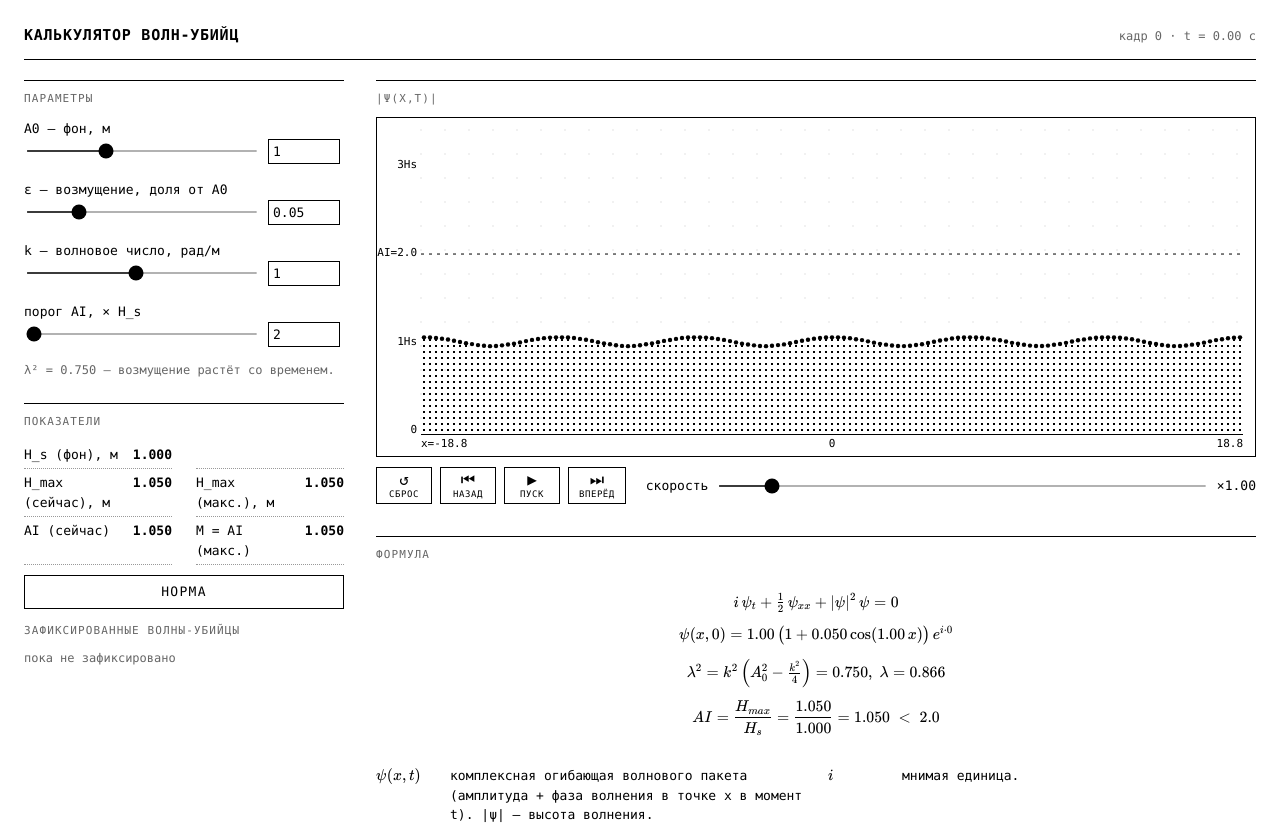
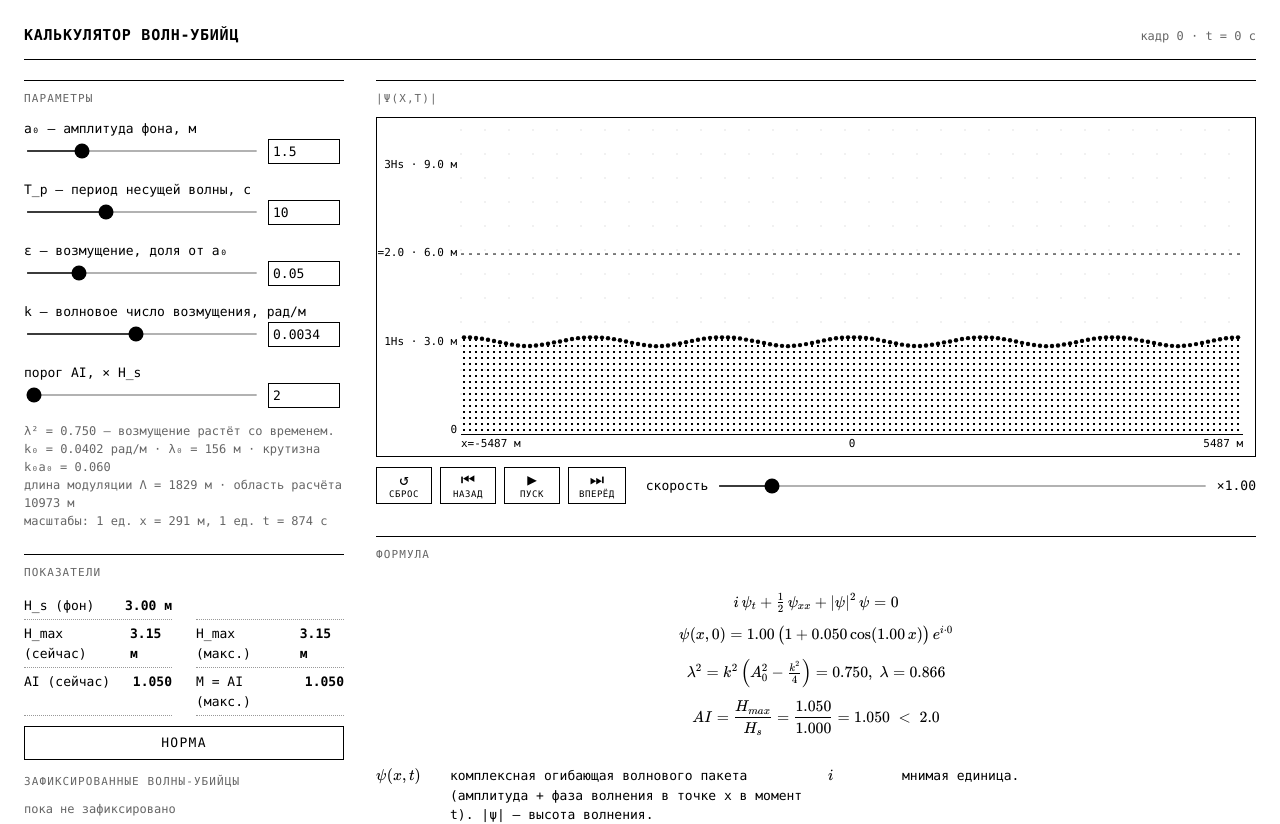
Before and after one commit to greygn/rogue-wave-calc, a React (Vite) app: page / in a window 1280 px wide. Shown: the top 824 px of the page. Built offline with nearby package versions, Linux system fonts and the light colour scheme.

Commit message:
внедрены реальные масштабы

```diff
--- a/src/App.tsx
+++ b/src/App.tsx
@@ -1,9 +1,10 @@
-import { useCallback, useEffect, useRef, useState } from 'react';
+import { useCallback, useEffect, useMemo, useRef, useState } from 'react';
 import { Tex } from './Tex';
 import { draw } from './render';
-import { bfLambda2, initPerturbed, type Sim } from './simulation';
+import { bfLambda2, domainLength, initPerturbed, type Sim } from './simulation';
+import { fmtTime, scales } from './physical';
 
-type HL = 'A0' | 'eps' | 'k' | 'thr' | null;
+type HL = 'A0' | 'Tp' | 'eps' | 'k' | 'thr' | null;
 
 interface Metrics { t: number; hmax: number; peak: number; }
 
@@ -17,18 +18,21 @@ const STEPS_PER_FRAME = 8;
 interface ParamProps {
   id: Exclude<HL, null>;
   label: string; unit?: string; min: number; max: number; step: number; value: number;
+  /** множитель отображения: в поле показывается value·scale (слайдер остаётся во внутренних единицах) */
+  scale?: number;
   onChange: (v: number) => void; hl: HL;
 }
 
-function Param({ id, label, unit, min, max, step, value, onChange, hl }: ParamProps) {
+function Param({ id, label, unit, min, max, step, value, scale = 1, onChange, hl }: ParamProps) {
   return (
     <div className={'param' + (hl === id ? ' hl' : '')}>
       <label><span>{label}{unit && <span className="unit">, {unit}</span>}</span></label>
       <div className="ctl">
         <input type="range" min={min} max={max} step={step} value={value}
           onChange={(e) => onChange(parseFloat(e.target.value))} />
-        <input type="number" min={min} max={max} step={step} value={value}
-          onChange={(e) => { const v = parseFloat(e.target.value); if (!isNaN(v)) onChange(v); }} />
+        <input type="number" min={min * scale} max={max * scale} step={step * scale}
+          value={Number((value * scale).toPrecision(4))}
+          onChange={(e) => { const v = parseFloat(e.target.value); if (!isNaN(v)) onChange(v / scale); }} />
       </div>
     </div>
   );
@@ -44,13 +48,15 @@ const LEGEND: LegendItem[] = [
   { sym: '|\\psi|^2\\psi', text: 'нелинейный член: собственная интенсивность волны влияет на её же эволюцию — источник самофокусировки и роста аномальных пиков.' },
   { sym: 'x', text: 'координата вдоль направления распространения волн.' },
   { sym: 't', text: 'время.' },
-  { sym: 'A_0', text: 'амплитуда фонового (невозмущённого) волнения.', hl: 'A0' },
+  { sym: 'A_0', text: 'амплитуда фонового волнения. В безразмерных переменных A₀ = 1; физическая амплитуда a₀ задаётся в параметрах.', hl: 'A0' },
   { sym: '\\varepsilon', text: 'относительная амплитуда начального малого возмущения.', hl: 'eps' },
   { sym: 'k', text: 'волновое число возмущения; растёт только при 0 < k < 2·A₀ (неустойчивость Бенджамина—Фейра).', hl: 'k' },
 ];
 
 export function App() {
-  const [A0, setA0] = useState(1);
+  const A0 = 1; // безразмерная амплитуда фона; физический масштаб — a0, Tp
+  const [a0, setA0] = useState(1.5);
+  const [Tp, setTp] = useState(10);
   const [eps, setEps] = useState(0.05);
   const [k, setK] = useState(1);
   const [thr, setThr] = useState(2.0);
@@ -67,14 +73,15 @@ export function App() {
   const accRef = useRef(0);
   const inRogueRef = useRef(false);
   const recIdRef = useRef(0);
-  const live = useRef({ A0, thr, speed });
-  live.current = { A0, thr, speed };
+  const sc = useMemo(() => scales(a0, Tp), [a0, Tp]);
+  const live = useRef({ A0, thr, speed, sc, a0 });
+  live.current = { A0, thr, speed, sc, a0 };
 
   const redraw = useCallback(() => {
     const c = canvasRef.current, sim = simRef.current;
     if (!c || !sim) return;
     const { A0, thr } = live.current;
-    draw(c, sim, { Hs: A0, threshold: thr, viewHalf: null });
+    draw(c, sim, { Hs: A0, threshold: thr, viewHalf: null, xScale: live.current.sc.L, hScale: 2 * live.current.a0 });
   }, []);
 
   const sync = useCallback(() => {
@@ -124,6 +131,7 @@ export function App() {
     if (simRef.current) sync();
     redraw();
   }, [thr, sync, redraw]);
+  useEffect(() => { redraw(); }, [sc, redraw]);
   useEffect(() => {
     const onResize = () => redraw();
     window.addEventListener('resize', onResize);
@@ -184,6 +192,7 @@ export function App() {
   const rogueEver = aiMax >= thr;
   const kOut = !(k > 0 && k < 2 * A0);
   const lam2 = bfLambda2(k, A0);
+  const hM = (a: number) => 2 * a0 * a; // высота волны = 2·амплитуда, м
   const cls = (v: boolean) => (v ? ' rogue' : '');
 
   const nse = 'i\\,\\psi_t + \\tfrac{1}{2}\\,\\psi_{xx} + |\\psi|^2\\,\\psi = 0';
@@ -195,26 +204,32 @@ export function App() {
     <div className="app">
       <header>
         <h1>Калькулятор волн-убийц</h1>
-        <span className="note">кадр {frame} · t = {f(m.t, 2)} с</span>
+        <span className="note">кадр {frame} · t = {fmtTime(m.t * sc.T)}</span>
       </header>
       <div className="grid">
         <div className="col">
           <section>
             <h2>Параметры</h2>
-            <Param id="A0" label="A0 — фон" unit="м" min={0.5} max={2} step={0.05} value={A0} onChange={setA0} hl={hl} />
-            <Param id="eps" label="ε — возмущение" unit="доля от A0" min={0.01} max={0.2} step={0.005} value={eps} onChange={setEps} hl={hl} />
-            <Param id="k" label="k — волновое число" unit="рад/м" min={0.1} max={2} step={0.05} value={k} onChange={setK} hl={hl} />
+            <Param id="A0" label="a₀ — амплитуда фона" unit="м" min={0.5} max={5} step={0.1} value={a0} onChange={setA0} hl={hl} />
+            <Param id="Tp" label="T_p — период несущей волны" unit="с" min={5} max={20} step={0.5} value={Tp} onChange={setTp} hl={hl} />
+            <Param id="eps" label="ε — возмущение" unit="доля от a₀" min={0.01} max={0.2} step={0.005} value={eps} onChange={setEps} hl={hl} />
+            <Param id="k" label="k — волновое число возмущения" unit="рад/м" min={0.1} max={2} step={0.05} value={k} scale={1 / sc.L} onChange={setK} hl={hl} />
             <Param id="thr" label="порог AI" unit="× H_s" min={2} max={2.5} step={0.1} value={thr} onChange={setThr} hl={hl} />
-            {kOut && <div className="warn">k ∉ (0, 2·A₀): возмущение не растёт, волны-убийцы не будет.</div>}
+            {kOut && <div className="warn">k ∉ (0, {f(2 / sc.L, 4)} рад/м): возмущение не растёт, волны-убийцы не будет.</div>}
             {!kOut && <div className="note">λ² = {f(lam2, 3)} — возмущение растёт со временем.</div>}
+            <div className="note">
+              k₀ = {f(sc.k0, 4)} рад/м · λ₀ = {f(sc.lambda0, 0)} м · крутизна k₀a₀ = {f(sc.steepness, 3)}<br />
+              длина модуляции Λ = {f((2 * Math.PI * sc.L) / k, 0)} м · область расчёта {f(domainLength(k) * sc.L, 0)} м<br />
+              масштабы: 1 ед. x = {f(sc.L, 0)} м, 1 ед. t = {f(sc.T, 0)} с
+            </div>
           </section>
           <section>
             <h2>Показатели</h2>
             <div className="metrics">
-              <div><span>H_s (фон), м</span><span className="val">{f(Hs, 3)}</span></div>
+              <div><span>H_s (фон)</span><span className="val">{f(hM(Hs), 2)} м</span></div>
               <div />
-              <div className={cls(rogue)}><span>H_max (сейчас), м</span><span className="val">{f(m.hmax, 3)}</span></div>
-              <div className={cls(rogueEver)}><span>H_max (макс.), м</span><span className="val">{f(m.peak, 3)}</span></div>
+              <div className={cls(rogue)}><span>H_max (сейчас)</span><span className="val">{f(hM(m.hmax), 2)} м</span></div>
+              <div className={cls(rogueEver)}><span>H_max (макс.)</span><span className="val">{f(hM(m.peak), 2)} м</span></div>
               <div className={cls(rogue)}><span>AI (сейчас)</span><span className="val">{f(ai, 3)}</span></div>
               <div className={cls(rogueEver)}><span>M = AI (макс.)</span><span className="val">{f(aiMax, 3)}</span></div>
             </div>
@@ -225,8 +240,8 @@ export function App() {
               : <ol className="records">
                   {records.map((r, i) => (
                     <li key={r.id} className="rogue">
-                      <span>#{i + 1} · t = {f(r.t, 2)} с</span>
-                      <span>H_max = {f(r.hmax, 3)} м · AI = {f(r.ai, 3)}</span>
+                      <span>#{i + 1} · t = {fmtTime(r.t * sc.T)}</span>
+                      <span>H_max = {f(hM(r.hmax), 2)} м · AI = {f(r.ai, 3)}</span>
                     </li>
                   ))}
                 </ol>}
--- /dev/null
+++ b/src/physical.ts
@@ -0,0 +1,41 @@
+/** Перевод безразмерных величин НУШ (iψ_t + ½ψ_xx + |ψ|²ψ = 0, фон |ψ| = 1) в физические. */
+
+const G = 9.81;
+
+export interface Scales {
+  /** волновое число несущей, рад/м */
+  k0: number;
+  /** длина несущей волны, м */
+  lambda0: number;
+  /** метров на единицу x */
+  L: number;
+  /** секунд на единицу t */
+  T: number;
+  /** крутизна несущей k0·a0 */
+  steepness: number;
+}
+
+/**
+ * Глубокая вода: ω0 = 2π/Tp, k0 = ω0²/g. НУШ для огибающей a:
+ *   i a_t − (ω0/8k0²) a_xx − (ω0 k0²/2)|a|² a = 0   (в системе, движущейся с c_g).
+ * При a = a0·ψ, x = L·X, t = T·τ получаем безразмерную форму с
+ *   T = 2 / (ω0 (k0 a0)²),  L = 1 / (√2 k0² a0).
+ * Граница неустойчивости k < 2 (при A0 = 1) даёт Δk < 2√2 k0² a0 — классический критерий Бенджамина—Фейра.
+ */
+export function scales(a0: number, Tp: number): Scales {
+  const w0 = (2 * Math.PI) / Tp;
+  const k0 = (w0 * w0) / G;
+  return {
+    k0,
+    lambda0: (2 * Math.PI) / k0,
+    L: 1 / (Math.SQRT2 * k0 * k0 * a0),
+    T: 2 / (w0 * (k0 * a0) ** 2),
+    steepness: k0 * a0,
+  };
+}
+
+export function fmtTime(s: number): string {
+  if (s < 120) return s.toFixed(0) + ' с';
+  if (s < 7200) return (s / 60).toFixed(1) + ' мин';
+  return (s / 3600).toFixed(2) + ' ч';
+}
--- a/src/render.ts
+++ b/src/render.ts
@@ -4,6 +4,10 @@ export interface DrawOpts {
   Hs: number;
   threshold: number;
   viewHalf: number | null;
+  /** метров на единицу безразмерной координаты x */
+  xScale: number;
+  /** метров высоты волны на единицу Hs (безразмерного) */
+  hScale: number;
 }
 
 const INK = '#000';
@@ -23,7 +27,7 @@ export function draw(canvas: HTMLCanvasElement, sim: Sim, o: DrawOpts) {
   g.fillStyle = '#fff';
   g.fillRect(0, 0, cssW, cssH);
 
-  const ml = 44, mr = 12, mt = 12, mb = 26;
+  const ml = 84, mr = 12, mt = 12, mb = 26;
   const pw = cssW - ml - mr, ph = cssH - mt - mb;
   const yMax = 3.4 * o.Hs;
   const yPix = (v: number) => mt + ph - (Math.min(v, yMax) / yMax) * ph;
@@ -47,10 +51,10 @@ export function draw(canvas: HTMLCanvasElement, sim: Sim, o: DrawOpts) {
   g.font = FONT;
   g.textBaseline = 'middle';
   g.textAlign = 'right';
-  g.fillText('AI=' + o.threshold.toFixed(1), ml - 4, yThr);
+  g.fillText('AI=' + o.threshold.toFixed(1) + ' · ' + (o.threshold * o.hScale).toFixed(1) + ' м', ml - 4, yThr);
   for (const m of [0, 1, 2, 3]) {
     if (Math.abs(m - o.threshold) < 0.35) continue;
-    g.fillText(m === 0 ? '0' : m + 'Hs', ml - 4, yPix(m * o.Hs));
+    g.fillText(m === 0 ? '0' : m + 'Hs · ' + (m * o.hScale).toFixed(1) + ' м', ml - 4, yPix(m * o.Hs));
   }
 
   // profile: columns of dots up to |psi|
@@ -74,9 +78,10 @@ export function draw(canvas: HTMLCanvasElement, sim: Sim, o: DrawOpts) {
   g.fillRect(ml, mt + ph + 4, pw, 1);
   g.textBaseline = 'top';
   g.textAlign = 'left';
-  g.fillText('x=' + (-half).toFixed(1), ml, mt + ph + 9);
+  const xm = (v: number) => Math.round(v * o.xScale) + '';
+  g.fillText('x=' + xm(-half) + ' м', ml, mt + ph + 9);
   g.textAlign = 'center';
   g.fillText('0', ml + pw / 2, mt + ph + 9);
   g.textAlign = 'right';
-  g.fillText(half.toFixed(1), ml + pw, mt + ph + 9);
+  g.fillText(xm(half) + ' м', ml + pw, mt + ph + 9);
 }
```
